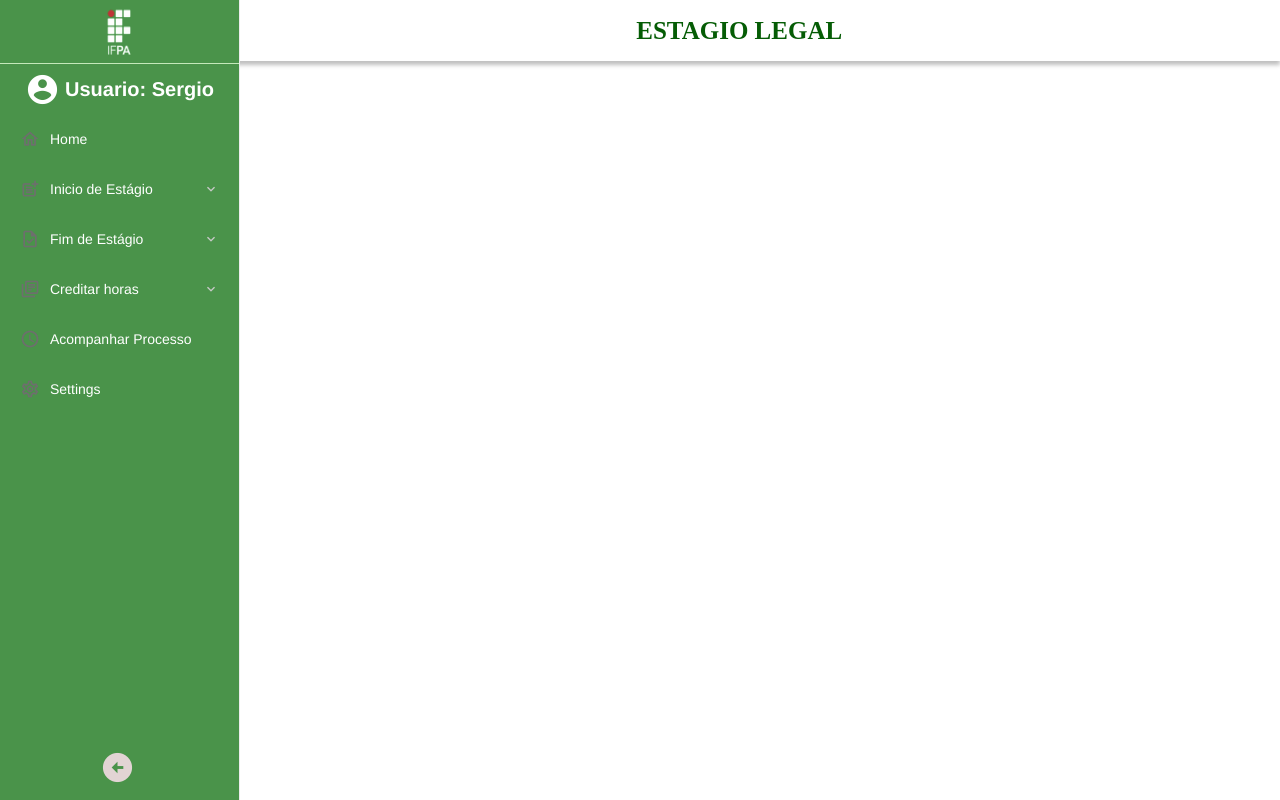
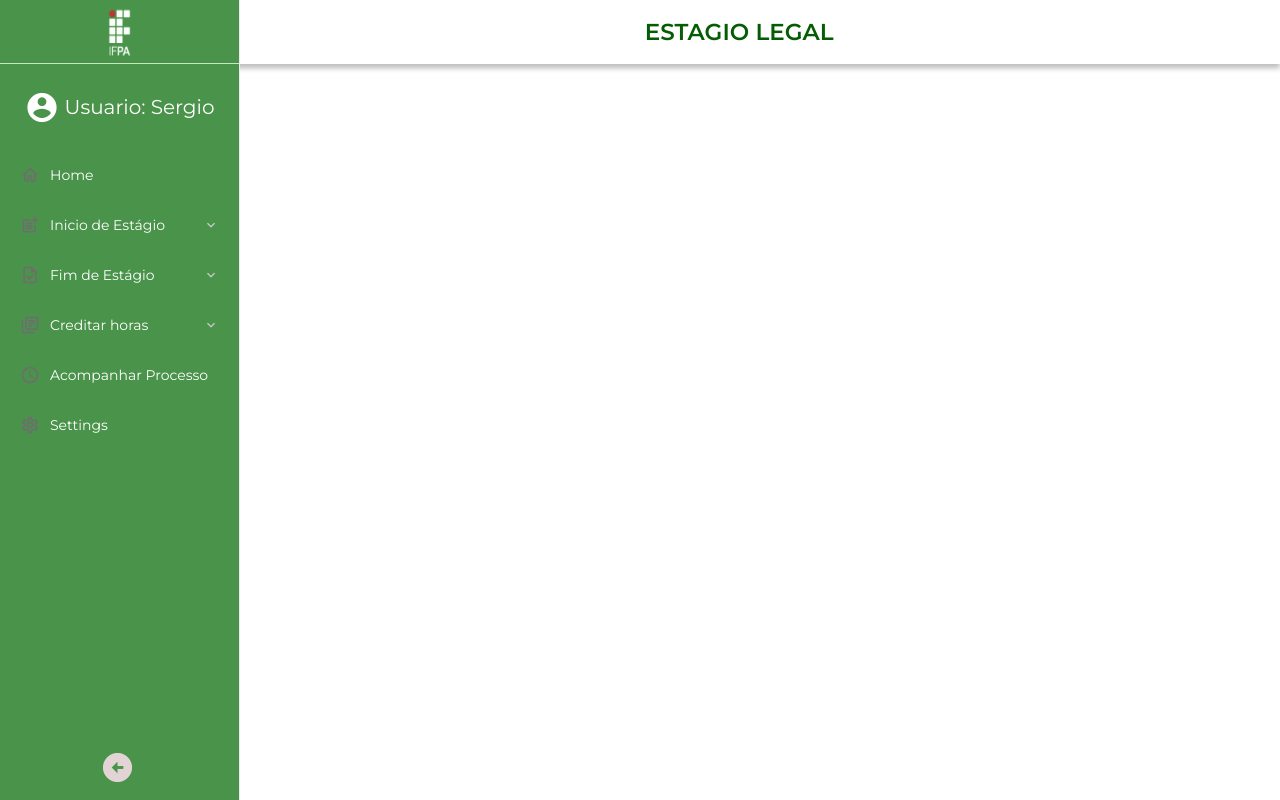
Before and after one commit to diegosantss/estagio_legal_front, a Vue app: page / in a window 1280 px wide. Built offline with nearby package versions, Linux system fonts and the light colour scheme.

Commit message:
fix estilização de componentes filhos do menú, e ajustes na barra lateral

```diff
--- a/public/index.html
+++ b/public/index.html
@@ -6,6 +6,9 @@
     <meta name="viewport" content="width=device-width,initial-scale=1.0">
     <link rel="icon" href="<%= BASE_URL %>favicon.ico">
     <link href="https://fonts.googleapis.com/css?family=Material+Icons|Material+Icons+Outlined" rel="stylesheet">
+    <link rel="preconnect" href="https://fonts.googleapis.com">
+    <link rel="preconnect" href="https://fonts.gstatic.com" crossorigin>
+    <link href="https://fonts.googleapis.com/css2?family=Montserrat:wght@300;400;600&display=swap" rel="stylesheet">
     <title><%= htmlWebpackPlugin.options.title %></title>
   </head>
   <body>
--- a/src/App.vue
+++ b/src/App.vue
@@ -27,6 +27,7 @@ export default {
   margin: 0;
   padding: 0;
   box-sizing: border-box;
+  font-family: 'Montserrat';
 }
 #app {
   font-family: Avenir, Helvetica, Arial, sans-serif;
--- a/src/components/template/HeaderMain.vue
+++ b/src/components/template/HeaderMain.vue
@@ -22,7 +22,48 @@ export default {
 </script>
 
 <style scoped>
-  template{
+  .template{
+  display: flex;
+}
+.header{
+  width: 100%;
+  margin-left: 15.5vw;
+  top: 0;
+  right: 0;
+  height: 8vh;
+  box-shadow: 0px 0.39vw 0.39vw rgba(0, 0, 0, 0.25);
+  font-family: 'Montserrat';
+  font-style: normal;
+  transition: all .3s ease;
+  justify-content: center;
+  align-content: center;
+  display: flex;
+  align-items: center;
+}
+.header h1{
+  font-weight: 600;
+  font-size: 1.8vw;
+  color: #055C05;
+  text-align: center;
+  white-space: nowrap;
+  align-items: center;
+}
+
+.localSmallMenu{
+  margin-left: 3vw;
+  transition: all .3s ease;
+  height: 8.35vh;
+}
+
+/* Media Query para telas com largura máxima de 1080px */
+@media screen and (max-width: 1080px) {
+  .header {
+    margin-left: 0;
+  }
+}
+
+
+  /* template{
     display: flex;
   }
   .header{
@@ -56,5 +97,5 @@ export default {
     transition: all .3s ease;
 
   }
-
+   */
 </style>
--- a/src/components/template/Menu.vue
+++ b/src/components/template/Menu.vue
@@ -4,6 +4,7 @@
     <div class="logo">
       <img src="@/assets/Logo-IFPA.png" alt="logo-ifpa">
     </div>
+
     <IconeUsuario
     :smallMenu="smallMenu"
     />
@@ -17,15 +18,15 @@
       :depth="0"
       :smallMenu="smallMenu"
     />
-    <i @click="responsividadeComponentes" class="expand material-icons" :class="{ expand: expanded }">arrow_circle_right</i>
+    <i @click="responsividadeComponentes" class="expand material-icons" :class="{ expand: expanded }">arrow_circle_left</i>
 
   </div>
 </template>
 
 <script>
-import barramento from '@/barramento'
+import barramento from '@/barramento';
 import MenuItem from '@/components/template/MenuItem.vue';
-import IconeUsuario from '@/components/user/IconeUsuario.vue'
+import IconeUsuario from '@/components/user/IconeUsuario.vue';
 
 export default {
   name: 'recursive-menu',
@@ -110,14 +111,15 @@ export default {
   justify-content: center;
   height: 8%;
   width: 100%;
-  border-bottom: 1.5px solid #C5E9BB;
+  border-bottom: 1.8px solid #C5E9BB;
 
 }
 .logo img{
   transition: all .3s ease;
-  width: 15%;
-  height: 100%;
+  width: 2.5vw;
+  height: 9vh;
   top: 0%;
+  padding-bottom: 1dvh;
 
 }
 .menu {
@@ -144,9 +146,6 @@ export default {
     cursor: pointer;
     transition: all .3s ease;
     color: #e2d4d4;
-    &.expand {
-      transform: rotate(180deg);
-    }
 
   }
 
@@ -156,19 +155,26 @@ export default {
     padding-top: 10px;
     i {
       left: 12px;
+      transform: rotate(180deg);
+
     }
     .logo{
       height: 7%;
     }
     .logo img{
       transition: all .3s ease;
-      width: 55%;
-      height: 100%;
+      width: 1.9vw;
+      height: 7.5vh;
       top: 0%;
       // width: 65%;
       // height: 100%;
       // transition: all .3s ease;
     }
+
   }
+
+
 }
+
+
 </style>
--- a/src/components/template/MenuItem.vue
+++ b/src/components/template/MenuItem.vue
@@ -3,9 +3,8 @@
     <div
       class="label"
       @click="toggleMenu()"
-      :style="{ paddingLeft: depth * 20 + 20 + 'px' }"
     >
-      <div class="left">
+      <div class="left" :class="{'childItem': depth>0 }">
         <i v-if="icon" class="material-icons-outlined">{{ icon }}</i>
         <span v-if="showLabel">{{ label }}</span>
       </div>
@@ -97,6 +96,17 @@ export default {
 .menu-item {
   position: relative;
   width: 100%;
+
+  .childItem{
+    color: #6e6e6e;
+  }
+  .childItem:hover {
+    color: #073F07;
+  }
+
+  .childItem:hover i {
+    color: #073F07;
+  }
   .label {
     width: 100%;
     display: flex;
@@ -109,7 +119,7 @@ export default {
     padding: 0 20px;
     box-sizing: border-box;
     font-size: 14px;
-    color: #FFFFFF;
+    color: #ffffff;
     transition: all 0.3s ease;
 > div {
       display: flex;
@@ -151,10 +161,6 @@ export default {
       background: #fff;
       box-shadow: 0 0 10px #ebebeb;
       top: 0;
-      .label {
-        width: 100% !important;
-        padding-left: 20px !important;
-      }
     }
   }
 
--- a/src/components/user/IconeUsuario.vue
+++ b/src/components/user/IconeUsuario.vue
@@ -43,11 +43,15 @@
     font-size: 14px;
     color: #FFFFFF;
     transition: all 0.3s ease;
+    margin-top: 18px;
+    margin-bottom: 18px;
     }
 
     h1{
         font-size: 20px;
         margin-left: 0px;
+        font-family: 'Montserrat';
+        font-weight: 400;
     }
 
     i{
```
